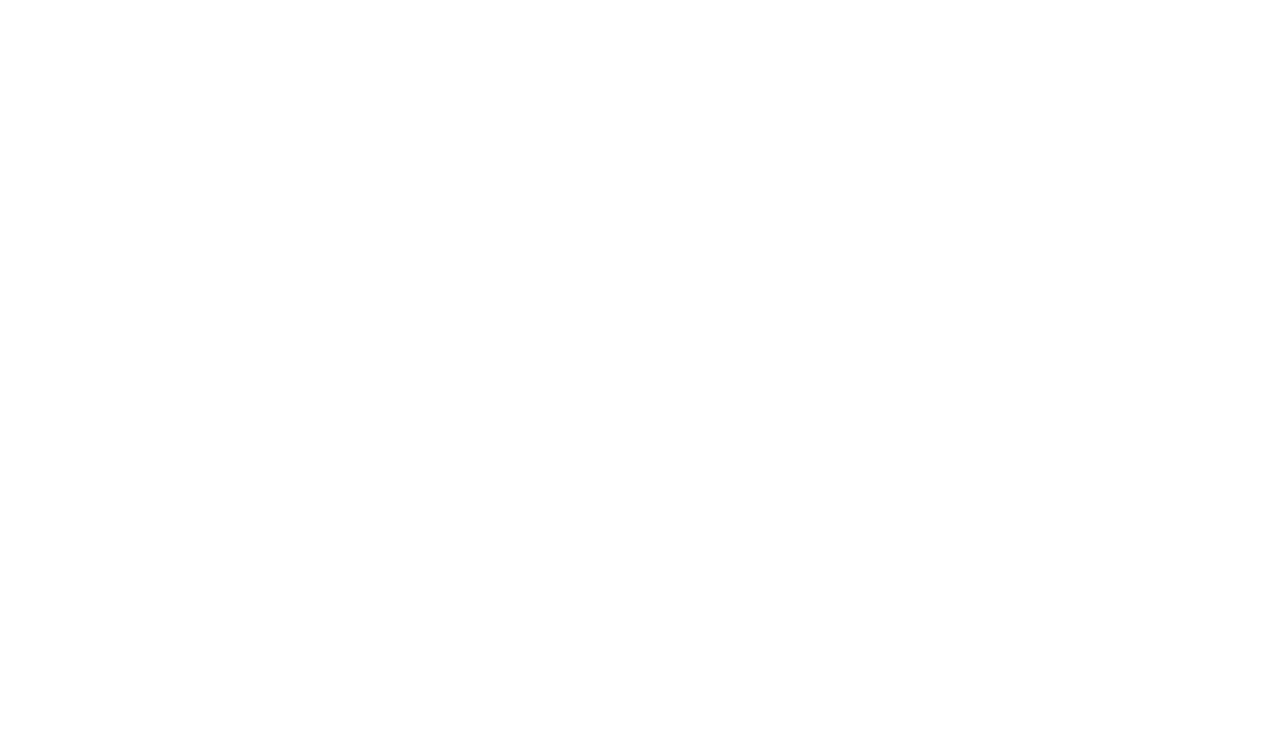
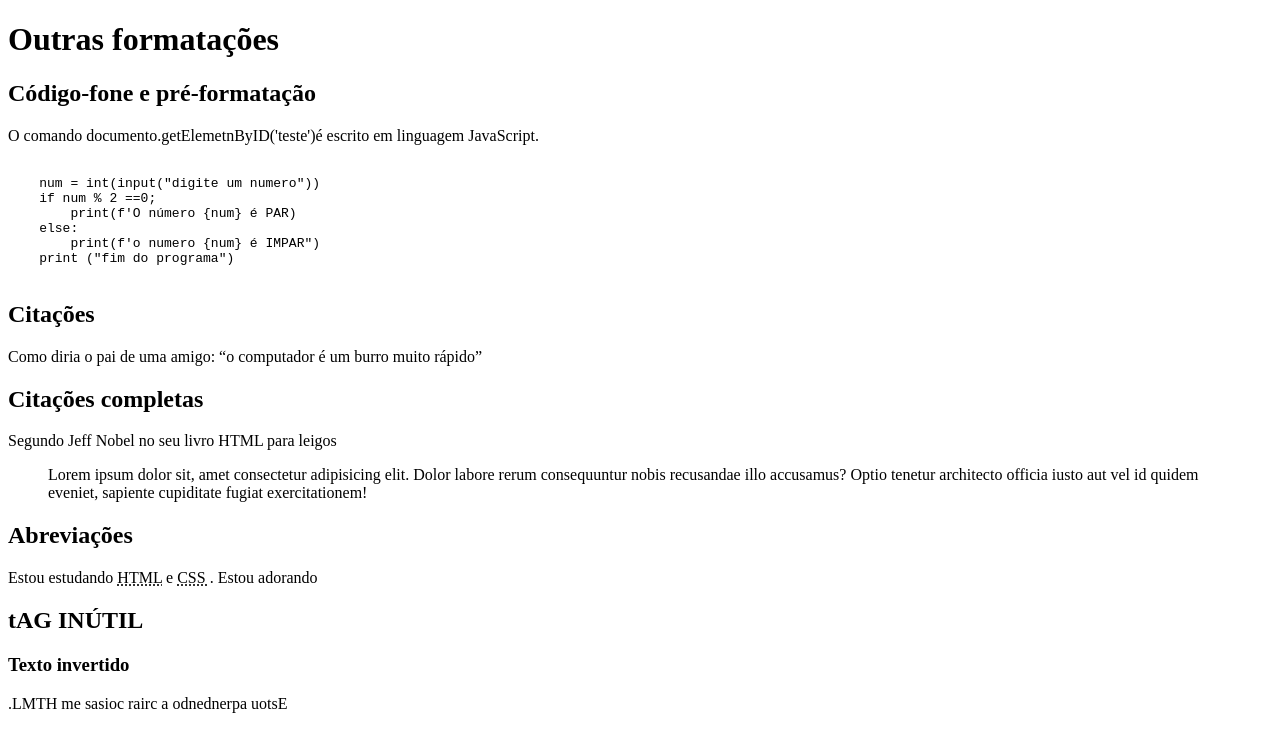
Before and after one commit to patyfreitasbr/estudos-HTML_CSS, a plain HTML site: page CursoEmVideo-HTML5eCSS3/ex009/index.html in a window 1280 px wide. Drawn offline with Linux system fonts and the light colour scheme.

Commit message:
novis exercicio CeV
009

```diff
--- a/CursoEmVideo-HTML5eCSS3/ex009/index.html
+++ b/CursoEmVideo-HTML5eCSS3/ex009/index.html
@@ -3,7 +3,47 @@
   <head>
     <meta charset="UTF-8" />
     <meta name="viewport" content="width=device-width, initial-scale=1.0" />
-    <title>Document</title>
+    <title>Outras Formatações</title>
   </head>
-  <body></body>
+  <body>
+    <h1>Outras formatações</h1>
+    <h2>Código-fone e pré-formatação</h2>
+    <p>
+      O comando <cod>documento.getElemetnByID('teste')</cod>é escrito em
+      linguagem JavaScript.
+    </p>
+    <pre><cod>
+    num = int(input("digite um numero"))
+    if num % 2 ==0;
+        print(f'O número {num} é PAR)
+    else:
+        print(f'o numero {num} é IMPAR")
+    print ("fim do programa")
+    </cod>
+</pre>
+
+    <h2>Citações</h2>
+    <p>
+      Como diria o pai de uma amigo: <q>o computador é um burro muito rápido</q>
+    </p>
+
+    <h2>Citações completas</h2>
+    <p>Segundo Jeff Nobel no seu livro HTML para leigos</p>
+    <blockquote cite="link do livro">
+      Lorem ipsum dolor sit, amet consectetur adipisicing elit. Dolor labore
+      rerum consequuntur nobis recusandae illo accusamus? Optio tenetur
+      architecto officia iusto aut vel id quidem eveniet, sapiente cupiditate
+      fugiat exercitationem!
+    </blockquote>
+
+    <h2>Abreviações</h2>
+    <p>
+      Estou estudando <abbr title="HyperText Markaup Language">HTML</abbr> e
+      <abbr title="Cascading Style Sheets"> CSS </abbr>. Estou adorando
+    </p>
+
+    <h2>tAG INÚTIL</h2>
+    <h3>Texto invertido</h3>
+    <p><bdo dir="rtl">Estou aprendendo a criar coisas em HTML.</bdo></p>
+  </body>
 </html>
```
